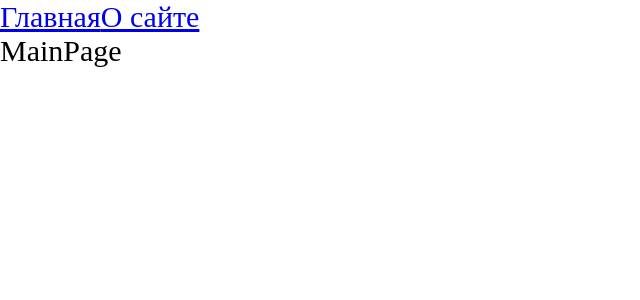
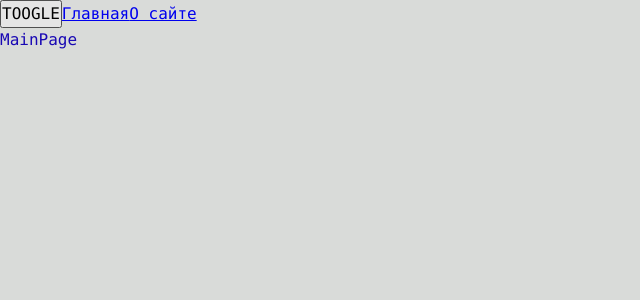
Before and after one commit to Lazy-ferret/react-prod-project, a React app: page / in a window 1280 px wide. Shown: the top 300 px of the page, without its empty margins (0-640 px from the left). Built offline with nearby package versions, Linux system fonts and the light colour scheme.

Commit message:
theme provider added

```diff
--- a/src/App.tsx
+++ b/src/App.tsx
@@ -1,15 +1,20 @@
-import { Suspense } from "react"
+import { Suspense, useContext, useState } from "react"
 import { Route, Routes, Link } from "react-router-dom"
 import { Counter } from "./components/Counter"
-import './index.scss'
+import './styles/index.scss'
 import AboutPage from "./pages/AboutPage/AboutPage"
 import { AboutPageAsync } from "./pages/AboutPage/AboutPage.async"
 import MainPage from "./pages/MainPage/MainPage"
 import { MainPageAsync } from "./pages/MainPage/MainPage.async"
+import { Theme, ThemeContext } from "./theme/ThemeContext"
+import { useTheme } from "./theme/useTheme"
 
 const App = () =>  {
+ const { theme, toggleTheme } = useTheme()
+
   return (
-    <div className="app">
+    <div className={`app ${theme}`}>
+      <button onClick={toggleTheme}>TOOGLE</button>
       <Link to={'/'}>Главная</Link>
       <Link to={'/about'}>О сайте</Link>
       <Suspense fallback={<div>Loading...</div>}>
--- a/src/index.scss
+++ /dev/null
@@ -1,9 +0,0 @@
-* {
-    margin: 0;
-    padding: 0;
-    box-sizing: border-box;
-}
-
-.app {
-    font-size: 30px;
-}
--- a/src/index.tsx
+++ b/src/index.tsx
@@ -1,10 +1,13 @@
 import { render } from "react-dom";
 import { BrowserRouter } from "react-router-dom";
 import App from "./App";
+import ThemeProvider from "./theme/ThemeProvider";
 
 render(
 <BrowserRouter>
-    <App />
+    <ThemeProvider>
+        <App />
+    </ThemeProvider>
 </BrowserRouter>,
 document.getElementById('root')
 )
--- /dev/null
+++ b/src/styles/index.scss
@@ -0,0 +1,13 @@
+@import "reset";
+@import "variables/global";
+@import "themes/normal";
+@import "themes/dark";
+
+.app {
+    font: var(--font-m);
+
+    background: var(--bg-color);
+    color: var(--primary-color);
+
+    min-height: 100vh;
+}
--- /dev/null
+++ b/src/styles/reset.scss
@@ -0,0 +1,13 @@
+* {
+    margin: 0;
+    padding: 0;
+    box-sizing: border-box;
+}
+
+input,
+button,
+textarea,
+select {
+    margin: 0;
+    font: inherit;
+}
--- /dev/null
+++ b/src/styles/themes/dark.scss
@@ -0,0 +1,6 @@
+.app.dark {
+    --bg-color: #040443;
+
+    --primary-color: #0f700f;
+    --secondary-color: #0ef60e;
+}
--- /dev/null
+++ b/src/styles/themes/normal.scss
@@ -0,0 +1,6 @@
+.app.light {
+    --bg-color: #d9dbd9;
+
+    --primary-color: #1908b4;
+    --secondary-color: #3870c5;
+}
--- /dev/null
+++ b/src/styles/variables/global.scss
@@ -0,0 +1,12 @@
+:root {
+    --font-family-main: Consolas, "Times New Roman", Serif;
+
+    --font-size-m: 16px;
+    --font-line-m: 24px;
+    --font-m: var(--font-size-m) / var(--font-line-m) var(--font-family-main);
+
+    --font-size-l: 24px;
+    --font-line-l: 32px;
+    --font-l: var(--font-size-l) / var(--font-line-l) var(--font-family-main);
+
+}
--- /dev/null
+++ b/src/theme/ThemeContext.ts
@@ -0,0 +1,15 @@
+import { createContext } from "react";
+
+export enum Theme {
+    LIGHT = 'light',
+    DARK = 'dark'
+  }
+
+export interface ThemeContextProps {
+    theme?: Theme;
+    setTheme?: (theme: Theme) => void;
+}
+
+export const ThemeContext = createContext<ThemeContextProps>({})
+
+export const LOCAL_STORAGE_THEME_KEY = 'theme'
--- /dev/null
+++ b/src/theme/ThemeProvider.tsx
@@ -0,0 +1,27 @@
+ import React, { FC, useMemo, useState } from 'react'
+import { LOCAL_STORAGE_THEME_KEY, Theme, ThemeContext } from './ThemeContext'
+
+const defaultTheme = localStorage.getItem(LOCAL_STORAGE_THEME_KEY) as Theme || Theme.LIGHT
+
+ const ThemeProvider: FC = ({children}) => {
+    const [theme, setTheme] = useState<Theme>(defaultTheme)
+
+
+
+    const defaultProps = useMemo(() => (
+        {
+            theme: theme,
+            setTheme: setTheme
+         }
+    ), [theme])
+
+    return (
+     <ThemeContext.Provider value={defaultProps}>
+        {children}
+     </ThemeContext.Provider>
+   )
+}
+
+
+
+ export default ThemeProvider
--- /dev/null
+++ b/src/theme/useTheme.ts
@@ -0,0 +1,19 @@
+import { useContext } from "react";
+import { LOCAL_STORAGE_THEME_KEY, Theme, ThemeContext } from "./ThemeContext";
+
+interface UseThemeResult {
+    toggleTheme: () => void;
+    theme: Theme;
+}
+
+export function useTheme(): UseThemeResult {
+    const {theme, setTheme} = useContext(ThemeContext)
+
+    const toggleTheme = () => {
+        const newTheme = theme === Theme.DARK ? Theme.LIGHT : Theme.DARK
+        setTheme(newTheme)
+        localStorage.setItem(LOCAL_STORAGE_THEME_KEY, newTheme)
+    }
+
+    return {theme, toggleTheme}
+}
```
Lines whose indentation alone changed are shown as unchanged.
